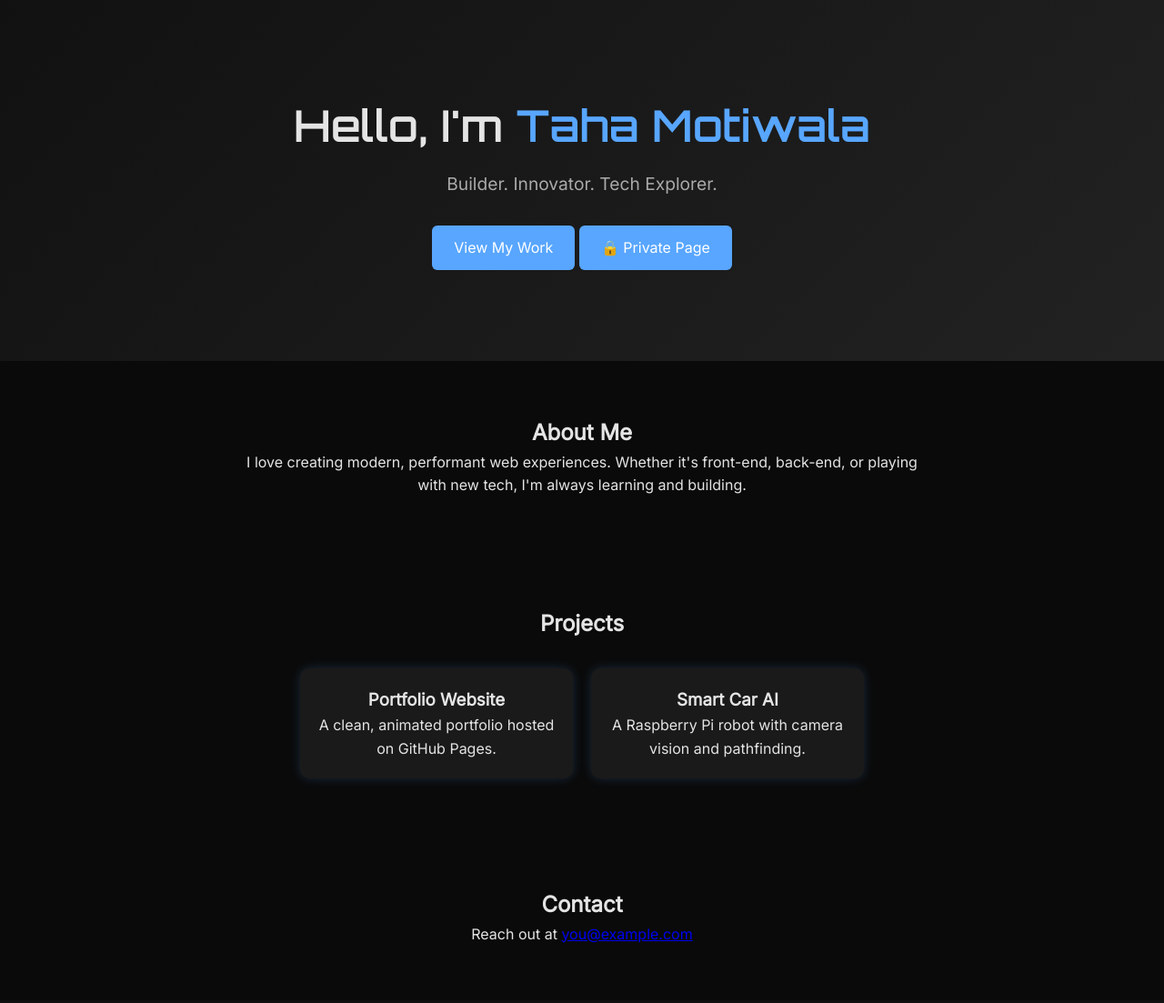
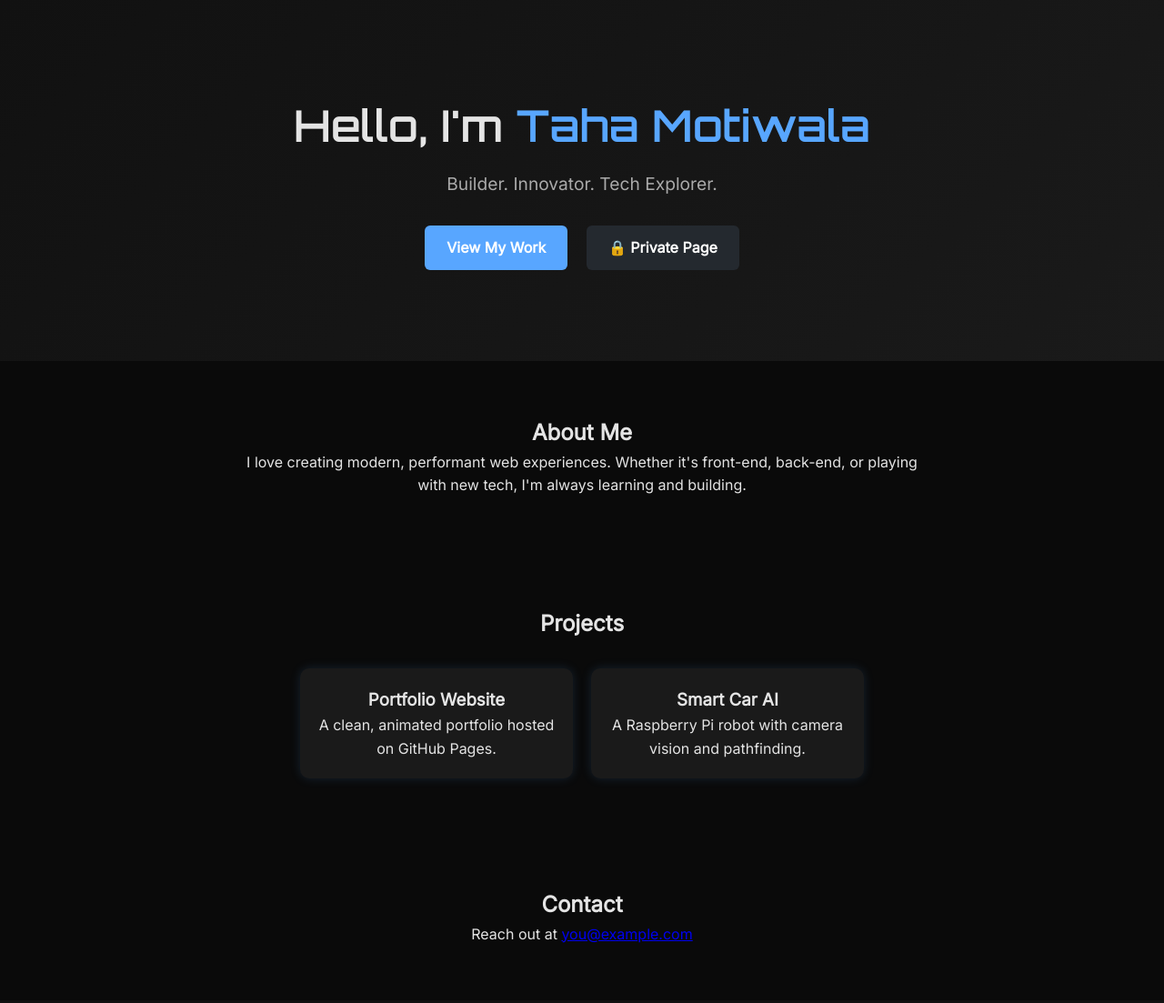
Before and after one commit to tmotiwala52/tahamotiwala.github.io, a plain HTML site: page index.html in a window 1280 px wide. Shown: the top 1103 px of the page at 91% size. Drawn offline with Linux system fonts and the light colour scheme.

Commit message:
Update style.css

```diff
--- a/style.css
+++ b/style.css
@@ -15,7 +15,7 @@ body {
 header {
   padding: 100px 20px;
   text-align: center;
-  background: linear-gradient(135deg, #111, #222);
+  background: linear-gradient(135deg, #111, #1a1a1a);
 }
 
 h1 {
@@ -33,19 +33,32 @@ h1 {
   color: #aaa;
 }
 
+.btn-group {
+  margin-top: 30px;
+}
+
 .btn {
-  margin-top: 30px;
   display: inline-block;
   padding: 12px 24px;
   color: #fff;
   background: #58a6ff;
   text-decoration: none;
   border-radius: 6px;
+  margin: 0 8px;
   transition: 0.3s;
+  font-weight: 600;
 }
 
 .btn:hover {
   background: #79c0ff;
+}
+
+.btn.secret {
+  background: #24292f;
+}
+
+.btn.secret:hover {
+  background: #444c56;
 }
 
 section {
@@ -66,7 +79,7 @@ section {
   background: #1a1a1a;
   padding: 20px;
   border-radius: 10px;
-  box-shadow: 0 0 12px rgba(88, 166, 255, 0.2);
+  box-shadow: 0 0 12px rgba(88, 166, 255, 0.15);
 }
 
 footer {
```
